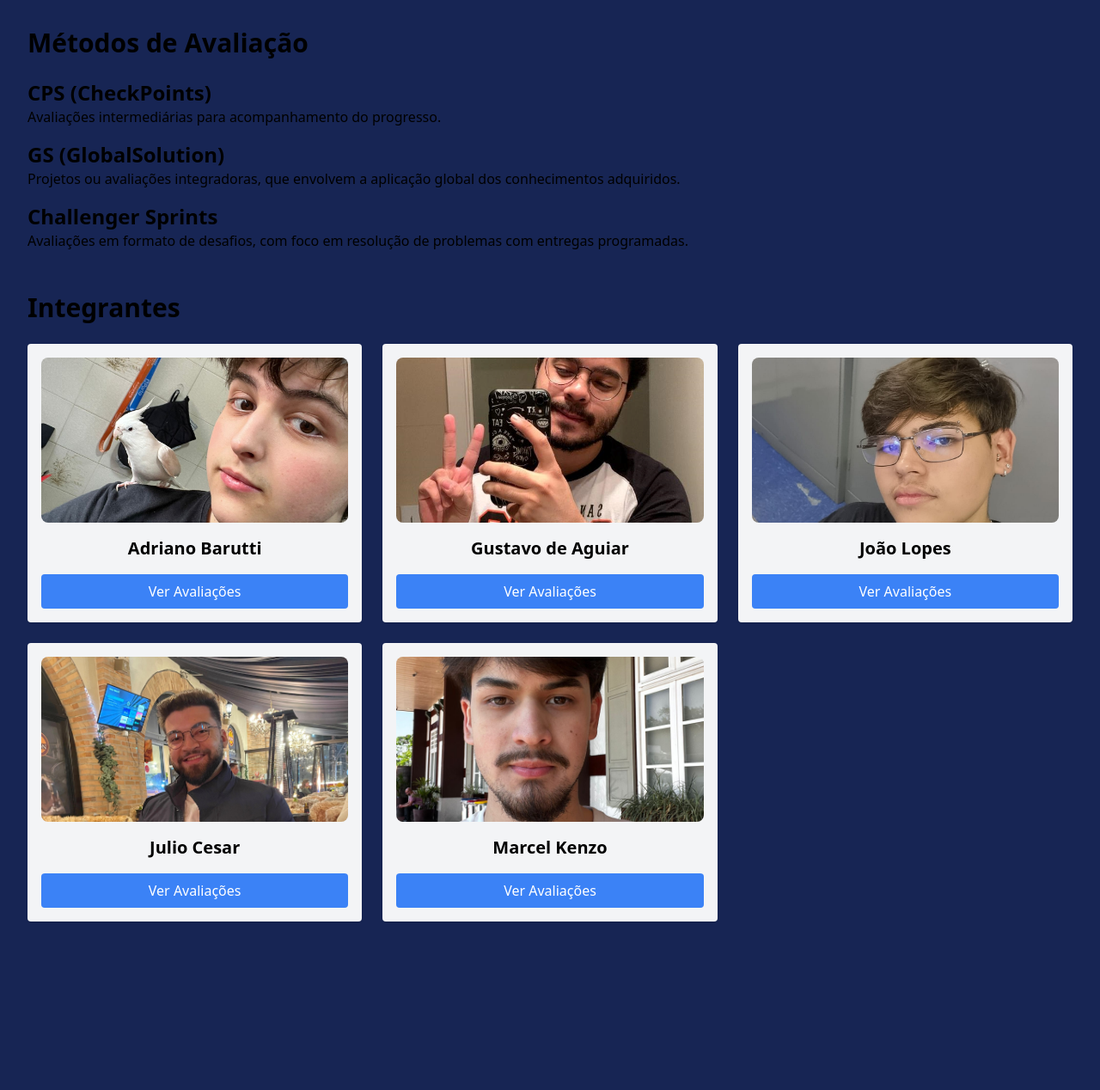
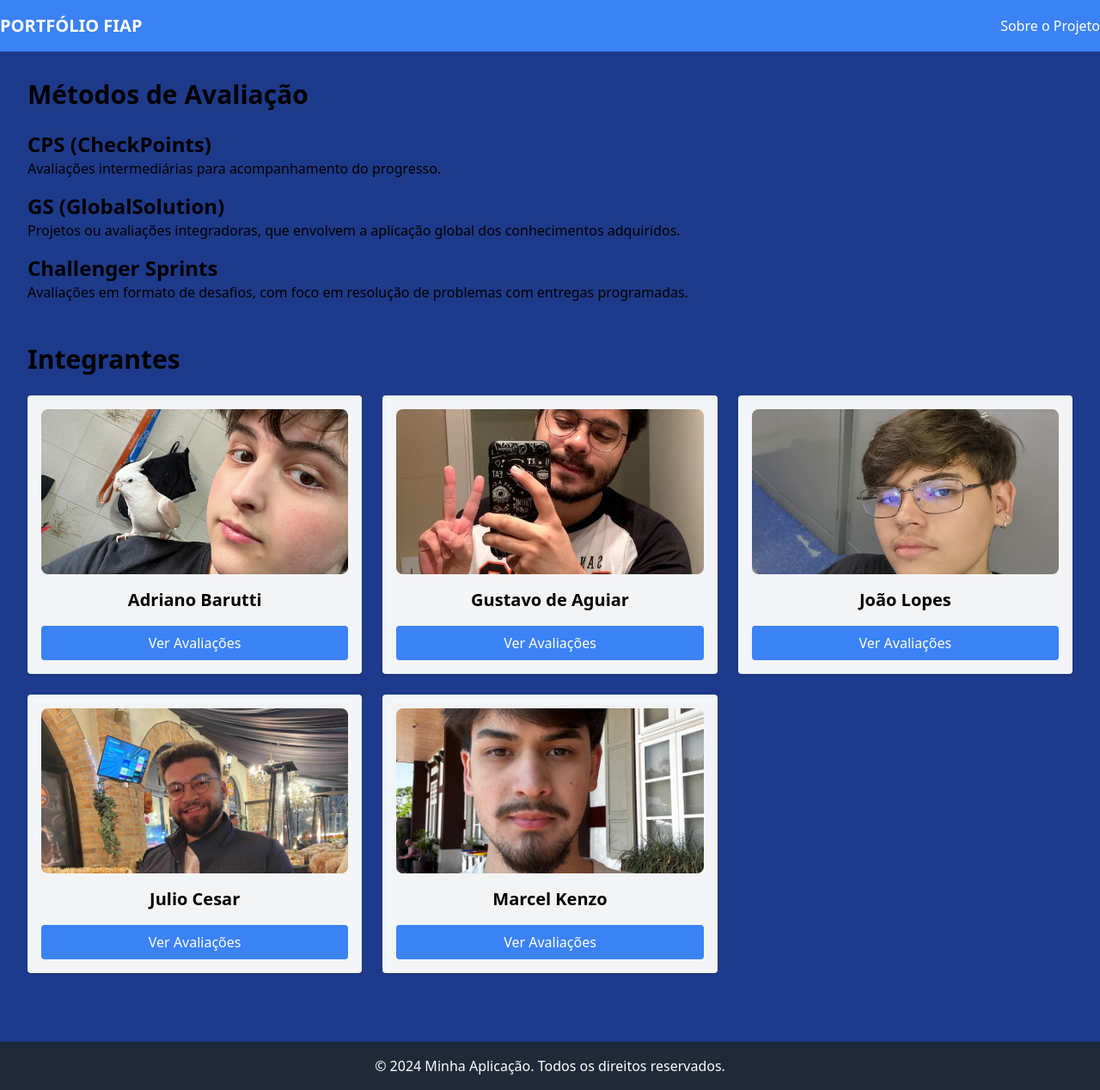
Before and after one commit to Julio-CRodrigues/cp06_front, a Next.js app in the folder cp06_front/: page / in a window 1280 px wide. Shown: the whole page at 86% size. Before the commit the page ends 1104 px from the top, so only its background shows below. Built offline with nearby package versions, Linux system fonts and the light colour scheme.

Commit message:
Adicionados os componentes Cabecalho e Rodape  para as páginas principal e Integrantes.

```diff
--- a/cp06_front/src/app/avaliacoes/[id]/page.tsx
+++ b/cp06_front/src/app/avaliacoes/[id]/page.tsx
@@ -2,6 +2,8 @@
 
 import { useParams } from 'next/navigation';
 import Link from 'next/link';
+import Cabecalho from '@/app/components/Cabecalho/cabecalho';
+import Rodape from '@/app/components/Rodape/rodape';
 
 interface Evaluation {
   type: string;
@@ -62,6 +64,9 @@ export default function AvaliacoesPage() {
   }
 
   return (
+    <>
+      {/* Cabeçalho */}
+      <Cabecalho />
     <div className="container mx-auto p-8">
       <h1 className="text-3xl font-bold mb-6">Avaliações de {aluno.name}</h1>
 
@@ -80,5 +85,7 @@ export default function AvaliacoesPage() {
         Voltar para Home
       </Link>
     </div>
+    <Rodape />
+    </>
   );
 }
--- /dev/null
+++ b/cp06_front/src/app/components/Cabecalho/cabecalho.tsx
@@ -0,0 +1,21 @@
+
+import Link from 'next/link';
+
+export default function Cabecalho() {
+  return (
+    <header className="bg-blue-500 text-white py-4">
+      <div className="container mx-auto flex justify-between items-center">
+        <h1 className="text-xl font-bold">PORTFÓLIO FIAP</h1>
+        <nav>
+          <ul className="flex space-x-4">
+            <li>
+              <Link href="/sobre" className="hover:underline">
+                Sobre o Projeto
+              </Link>
+            </li>
+          </ul>
+        </nav>
+      </div>
+    </header>
+  );
+}
--- /dev/null
+++ b/cp06_front/src/app/components/Rodape/rodape.tsx
@@ -0,0 +1,10 @@
+
+export default function Rodape() {
+    return (
+      <footer className="bg-gray-800 text-white py-4 mt-12">
+        <div className="container mx-auto text-center">
+          <p>&copy; 2024 Minha Aplicação. Todos os direitos reservados.</p>
+        </div>
+      </footer>
+    );
+  }
--- a/cp06_front/src/app/layout.tsx
+++ b/cp06_front/src/app/layout.tsx
@@ -14,7 +14,7 @@ export default function RootLayout({
   return (
     <html lang="pt-br">
       <body
-        className="bg-blue-950"
+        className="bg-blue-900"
       >
         {children}
       </body>
--- a/cp06_front/src/app/page.tsx
+++ b/cp06_front/src/app/page.tsx
@@ -1,5 +1,7 @@
 import Image from 'next/image';
 import Link from 'next/link';
+import Cabecalho from './components/Cabecalho/cabecalho';
+import Rodape from './components/Rodape/rodape';
 
 const integrantes = [
   { id: 1, name: "Adriano Barutti", photo: "/img/adriano.jpeg" },
@@ -11,6 +13,10 @@ const integrantes = [
 
 export default function HomePage() {
   return (
+    <>
+      {/* Cabeçalho */}
+      <Cabecalho />
+
       <div className="container mx-auto p-8">
         {/* Métodos de Avaliação */}
         <section className="mb-12">
@@ -40,8 +46,8 @@ export default function HomePage() {
                 <Image
                   src={integrante.photo}
                   alt={integrante.name}
-                width={200}  // Defina a largura que deseja para as imagens
-                height={200}  // Defina a altura
+                  width={200}
+                  height={200}
                   className="w-full h-48 object-cover rounded-lg mb-4"
                 />
                 <h2 className="text-xl font-semibold text-center">{integrante.name}</h2>
@@ -55,5 +61,7 @@ export default function HomePage() {
           </div>
         </section>
       </div>
+      <Rodape />
+    </>
   );
 }
```
Lines whose indentation alone changed are shown as unchanged.
